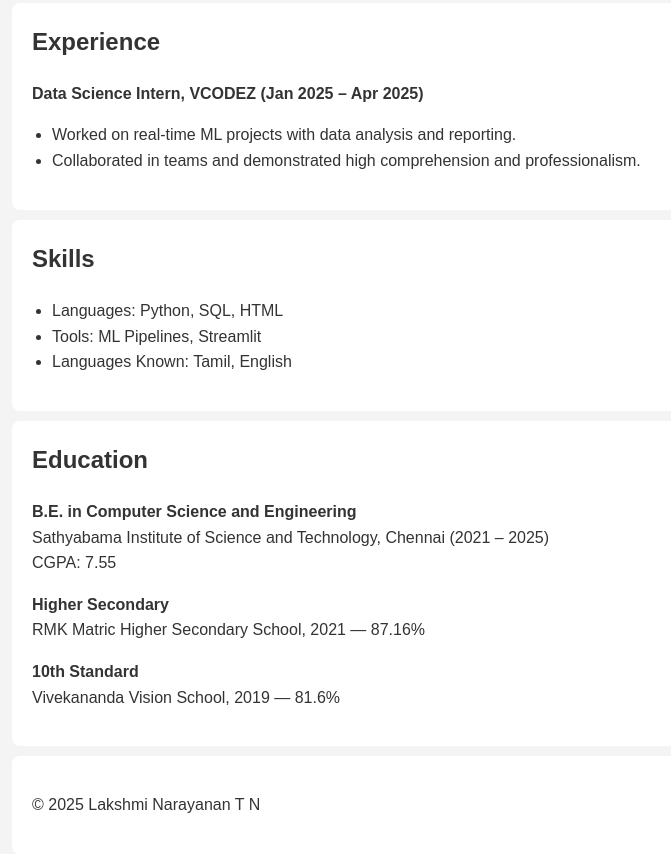
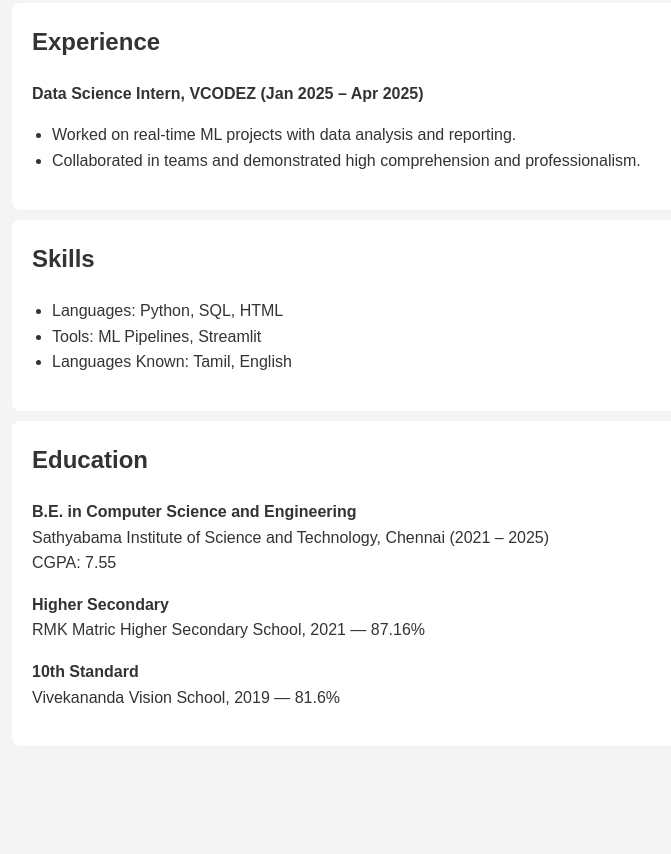
Before and after one commit to LAKSHMINARAYANA2004/portfolio1, a plain HTML site: page index.html in a window 1280 px wide. Shown: the part 773-1627 px from the top of the page, without its empty margins (158-829 px from the left). After the commit the page ends 1519 px from the top, so only its background shows below. Drawn offline with Linux system fonts and the light colour scheme.

Commit message:
Update index.html

```diff
--- a/index.html
+++ b/index.html
@@ -59,8 +59,6 @@
     <p><strong>10th Standard</strong><br/>Vivekananda Vision School, 2019 — 81.6%</p>
   </section>
 
-  <footer>
-    <p>© 2025 Lakshmi Narayanan T N</p>
-  </footer>
+
 </body>
 </html>
```
